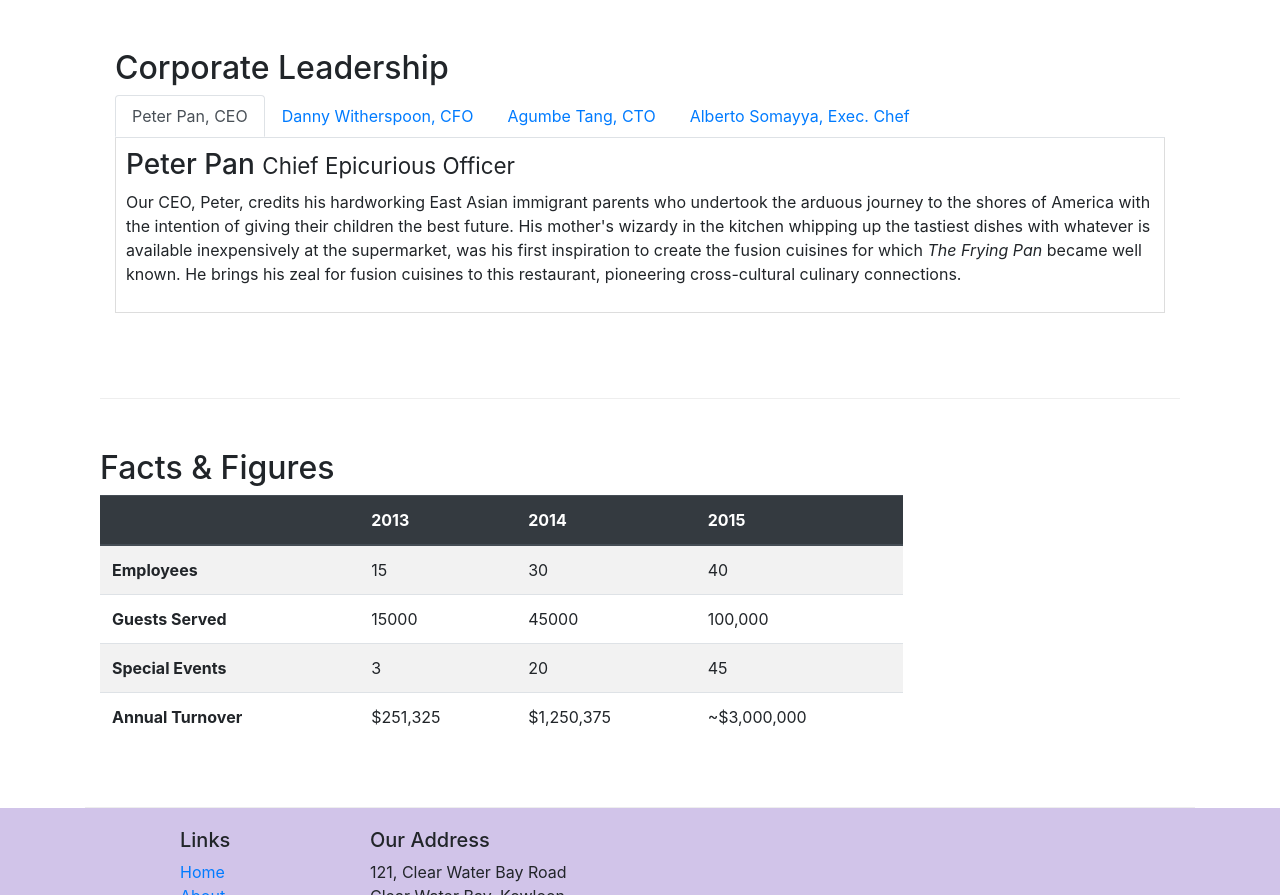
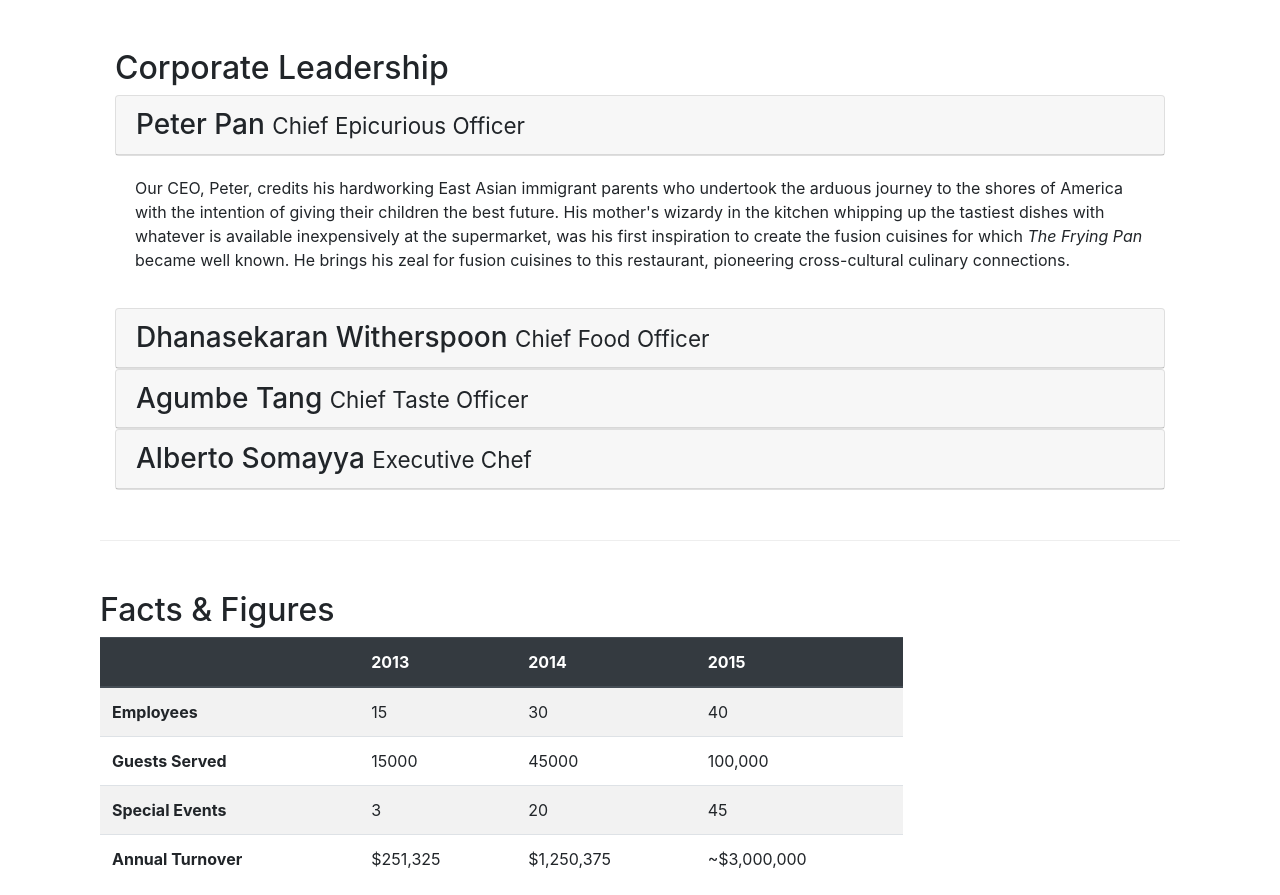
Before and after one commit to Ram-Avtar/Restaurant_website, a website: page aboutus.html in a window 1280 px wide. Shown: the part 872-1767 px from the top of the page. Drawn offline with nearby package versions, Linux system fonts and the light colour scheme.

Commit message:
Accordion

```diff
--- a/aboutus.html
+++ b/aboutus.html
@@ -113,49 +113,64 @@
             <div class="row row-content">
                 <div class="col-12">
                      <h2>Corporate Leadership</h2>
-                     <ul class="nav nav-tabs">
-                       <li class="na-item">
-                         <a class="nav-link active" href="#peter" role="tab" data-toggle="tab">Peter Pan, CEO</a>
-                       </li>
-                       <li class="nav-item">
-                      <a class="nav-link" href="#danny" role="tab"
-                        data-toggle="tab">Danny Witherspoon, CFO</a>
-                    </li>
-                    <li class="nav-item">
-                      <a class="nav-link" href="#agumbe"role="tab"
-                        data-toggle="tab">Agumbe Tang, CTO</a>
-                    </li>
-                    <li class="nav-item">
-                      <a class="nav-link" href="#alberto" role="tab"
-                        data-toggle="tab">Alberto Somayya, Exec. Chef</a>
-                    </li>
-                     </ul>
 
-                    <div class="tab-content">
-                        <div class="tab-pane fade show active" role="tabpanel" id="peter">
-                          <h3>Peter Pan <small>Chief Epicurious Officer</small></h3>
-                          <div class="d-none d-sm-block">
+
+                    <div id="accordion">
+                      <div class="card">
+                        <div class="card-header" role="tab" id="peterhead">
+                          <h3 class="mb-0">
+                            <a data-toggle="collapse" data-target="#peter"> Peter Pan <small>Chief Epicurious Officer</small>
+                            </a>
+                          </h3>
+                        </div>
+                      </div>
+                        <div class="collapse show"  id="peter" data-parent="#accordion">
+                          <div class="card-body d-none d-sm-block">
                               <p>Our CEO, Peter, credits his hardworking East Asian immigrant parents who undertook the arduous journey to the shores of America with the intention of giving their children the best future. His mother's wizardy in the kitchen whipping up the tastiest dishes with whatever is available inexpensively at the supermarket, was his first inspiration to create the fusion cuisines for which <em>The Frying Pan</em> became well known. He brings his zeal for fusion cuisines to this restaurant, pioneering cross-cultural culinary connections.</p>
                           </div>
                         </div>
 
-                        <div class="tab-pane  fade" role="tabpanel" id="danny">
-                          <h3>Dhanasekaran Witherspoon <small>Chief Food Officer</small></h3>
-                          <div class="d-none d-sm-block">
+                        <div class="card">
+                          <div class="card-header" role="tab" id="peterhead">
+                            <h3 class="mb-0">
+                              <a data-toggle="collapse" data-target="#danny" >Dhanasekaran Witherspoon <small>Chief Food Officer</small>
+                              </a>
+                            </h3>
+                          </div>
+                        </div>
+                          <div class="collapse"  id="danny" data-parent="#accordion">
+                            <div class="card-body d-none d-sm-block">
                               <p>Our CFO, Danny, as he is affectionately referred to by his colleagues, comes from a long established family tradition in farming and produce. His experiences growing up on a farm in the Australian outback gave him great appreciation for varieties of food sources. As he puts it in his own words, <em>Everything that runs, wins, and everything that stays, pays!</em></p>
                               </div>
                           </div>
 
-                        <div class="tab-pane fade" role="tabpanel" id="agumbe">
-                          <h3>Agumbe Tang <small>Chief Taste Officer</small></h3>
-                          <div class="d-none d-sm-block">
+
+
+                          <div class="card">
+                            <div class="card-header" role="tab" id="peterhead">
+                              <h3 class="mb-0">
+                                <a data-toggle="collapse" data-target="#agumbe">Agumbe Tang <small>Chief Taste Officer</small>
+                                </a>
+                              </h3>
+                            </div>
+                          </div>
+                            <div class="collapse"  id="agumbe" data-parent="#accordion">
+                              <div class="card-body d-none d-sm-block">
                                 <p>Blessed with the most discerning gustatory sense, Agumbe, our CTO, personally ensures that every dish that we serve meets his exacting tastes. Our chefs dread the tongue lashing that ensues if their dish does not meet his exacting standards. He lives by his motto, <em>You click only if you survive my lick.</em></p>
                               </div>
                             </div>
 
-                        <div class="tab-pane fade" role="tabpanel" id="alberto">
-                          <h3>Alberto Somayya <small>Executive Chef</small></h3>
-                          <div class="d-none d-sm-block">
+
+                            <div class="card">
+                              <div class="card-header" role="tab" id="peterhead">
+                                <h3 class="mb-0">
+                                  <a data-toggle="collapse" data-target="#alberto">Alberto Somayya <small>Executive Chef</small>
+                                  </a>
+                                </h3>
+                              </div>
+                            </div>
+                              <div class="collapse"  id="alberto" data-parent="#accordion">
+                                <div class="card-body d-none d-sm-block">
                                   <p>Award winning three-star Michelin chef with wide International experience having worked closely with whos-who in the culinary world, he specializes in creating mouthwatering Indo-Italian fusion experiences. He says, <em>Put together the cuisines from the two craziest cultures, and you get a winning hit! Amma Mia!</em></p>
                                 </div>
                               </div>
```
Lines whose indentation alone changed are shown as unchanged.
